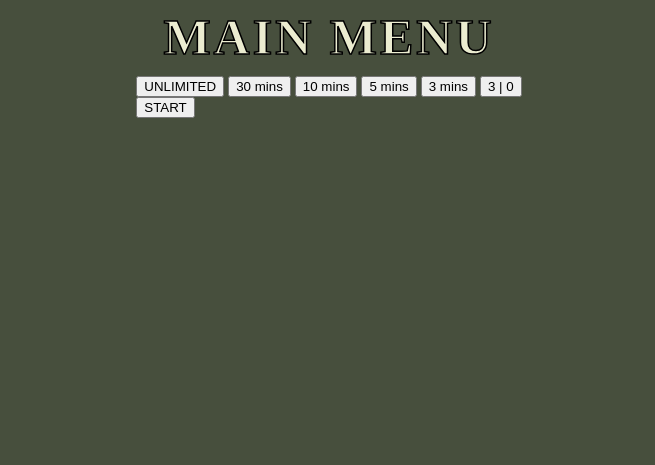
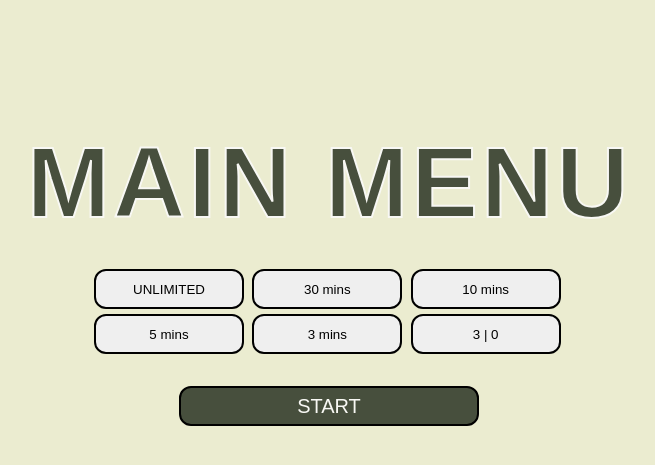
Before and after one commit to ECXNAIRE/SQUARE-64, a Flask app: template templates/menuPage.html in a window 1280 px wide. Shown: the top 465 px of the page, without its empty margins (311-966 px from the left). Run offline with Flask 3, Linux system fonts and the light colour scheme; the template is opened without the code that fills it, so the values that code supplies are empty.

Commit message:
working on the menu page

```diff
--- a/app.py
+++ b/app.py
@@ -5,6 +5,10 @@ app = Flask(__name__)
 @app.route("/")
 def landingPage():
     return render_template("landingPage.html")
+
+@app.route("/menu")
+def menuPage():
+    return render_template("menuPage.html")
 
 
 @app.route("/main")
--- a/static/js/chessBoard.js
+++ b/static/js/chessBoard.js
@@ -3,7 +3,6 @@ import { findKing, isKingInCheck, canCastle, pawnPromotion, needsPromotion, chec
 
 const canvas = document.getElementById("chessBoardCanvas");
 const ctx = canvas.getContext("2d");
-const mainMenu = document.getElementById("mainMenuArea")
 
 let gameOver = false
 let gameStart = false
--- a/static/js/popupHandle.js
+++ b/static/js/popupHandle.js
@@ -13,7 +13,7 @@ cancelBtn.addEventListener("click", () => {
 });
 
 continueBtn.addEventListener("click", () => {
-    window.location.href = "/main";
+    window.location.href = "/menu";
 });
 
 popup.addEventListener ("click", (event) => {
--- a/templates/menuPage.html
+++ b/templates/menuPage.html
@@ -8,7 +8,15 @@
 
     <style>
         body {
-            background: #474f3d;
+            background: #EBECD0;
+            display: flex;
+            flex-direction: column;
+            align-items: center;
+            justify-content: center;
+            font-family: sans-serif;
+        }
+
+        #mainArea {
             display: flex;
             flex-direction: column;
             align-items: center;
@@ -17,13 +25,70 @@
 
         #mainArea h1 {
             margin: 0 0 10px 0;
-            font-size: 50px;
+            font-size: 100px;
             font-weight: 900;
             letter-spacing: 3px;
-            color: #EBECD0;
+            color: #474f3d;
             text-align: center;
-            -webkit-text-stroke: 1.5px black;
-            padding: 0px;
+            -webkit-text-stroke: 2px #F8F8F4;
+            padding: 15px;
+            border-radius: 12px;
+            margin-top: 100px;
+            border: 2px solid rgba(0, 0, 0, 0);
+        }
+
+
+        #timeSelectArea {
+            display: grid;
+            grid-template-columns: repeat(3, 1fr);
+            flex-direction: column;
+            align-items: center;
+            justify-content: center;
+            gap: 5px;
+            border: 2px solid rgba(0, 0, 0, 0);
+            width: 470px;
+
+        }
+
+        .timeBtn {
+            width: 150px;
+            height: 40px;
+            border: 2px solid black;
+            border-radius: 12px;
+            transition: all 0.5s ease;
+        }
+
+
+        .timeBtn:hover {
+            background-color: #739552;
+            transform: scale(1.08);
+            cursor: pointer;
+        }
+
+
+        #playBtn {
+            background-color: #474f3d;
+            width: 300px;
+            height: 40px;
+            border: 2px solid black;
+            border-radius: 12px;
+            color: #F8F8F4;
+            font-size: 20px;
+            transition: all 0.5s ease;
+        }
+
+        #playBtn:hover {
+            transform: scale(1.05);
+            background-color: #F8F8F4;
+            color: black;
+            cursor: pointer;
+        }
+
+        #btnArea {
+            display: flex;
+            align-items: center;
+            justify-content: center;
+            margin-top: 30px;
         }
     </style>
 </head>
@@ -31,19 +96,23 @@
 <body>
 
     <div id="mainArea">
-        <h1> MAIN MENU</h1>
+        <div id="heading">
+            <h1>MAIN MENU</h1>
+        </div>
         <div id="menuArea">
             <div id="timeSelectArea">
                 <button class="timeBtn">UNLIMITED</button>
                 <button class="timeBtn">30 mins</button>
                 <button class="timeBtn">10 mins</button>
                 <button class="timeBtn">5 mins</button>
-                <button classs="timeBtn">3 mins</button>
+                <button class="timeBtn">3 mins</button>
                 <button class="timeBtn"> 3 | 0</button>
 
             </div>
 
-            <button id="playBtn">START</button>
+            <div id="btnArea">
+                <button id="playBtn">START</button>
+            </div>
         </div>
     </div>
 
```
